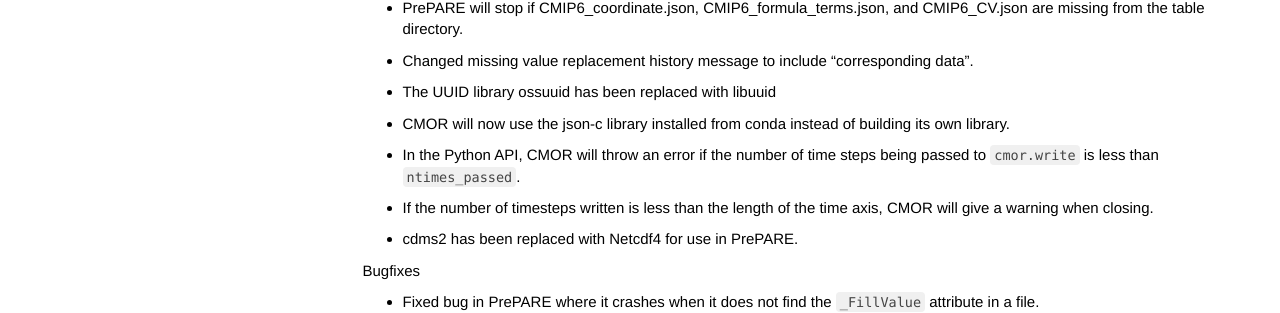
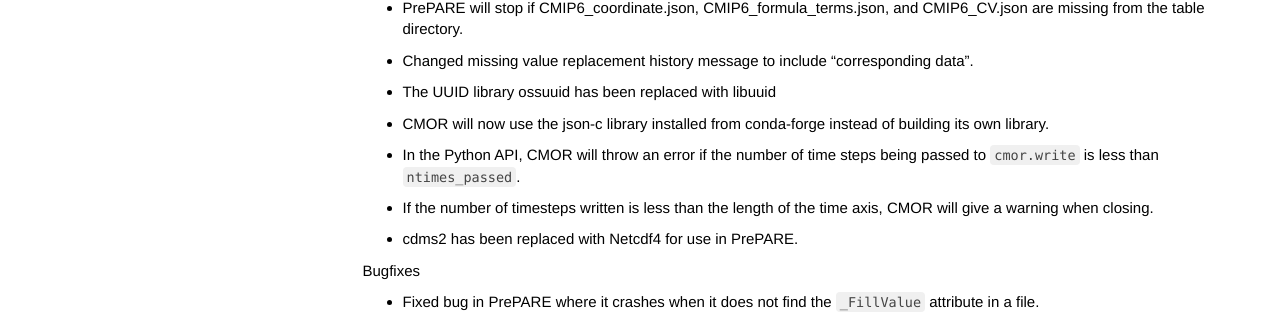
Before and after one commit to mauzey1/cmor3_documentation, a Jekyll site: the page built from _posts/2019-07-30-cmor3.md, in a window 1280 px wide and 900 px high. Shown: the part 254-567 px from the top of the window. Built offline with Jekyll 4.4.1, drawn with Linux system fonts in a browser that asks for light colours; nearby versions of some CDN libraries; comment, search, counter and statistics services are not loaded.

Commit message:
Replace "conda" with "conda-forge"

```diff
--- a/_posts/2019-07-30-cmor3.md
+++ b/_posts/2019-07-30-cmor3.md
@@ -10,7 +10,7 @@
 * PrePARE will stop if CMIP6_coordinate.json, CMIP6_formula_terms.json, and CMIP6_CV.json are missing from the table directory.
 * Changed missing value replacement history message to include "corresponding data".
 * The UUID library ossuuid has been replaced with libuuid
-* CMOR will now use the json-c library installed from conda instead of building its own library.
+* CMOR will now use the json-c library installed from conda-forge instead of building its own library.
 * In the Python API, CMOR will throw an error if the number of time steps being passed to `cmor.write` is less than `ntimes_passed`.
 * If the number of timesteps written is less than the length of the time axis, CMOR will give a warning when closing.
 * cdms2 has been replaced with Netcdf4 for use in PrePARE.
```
